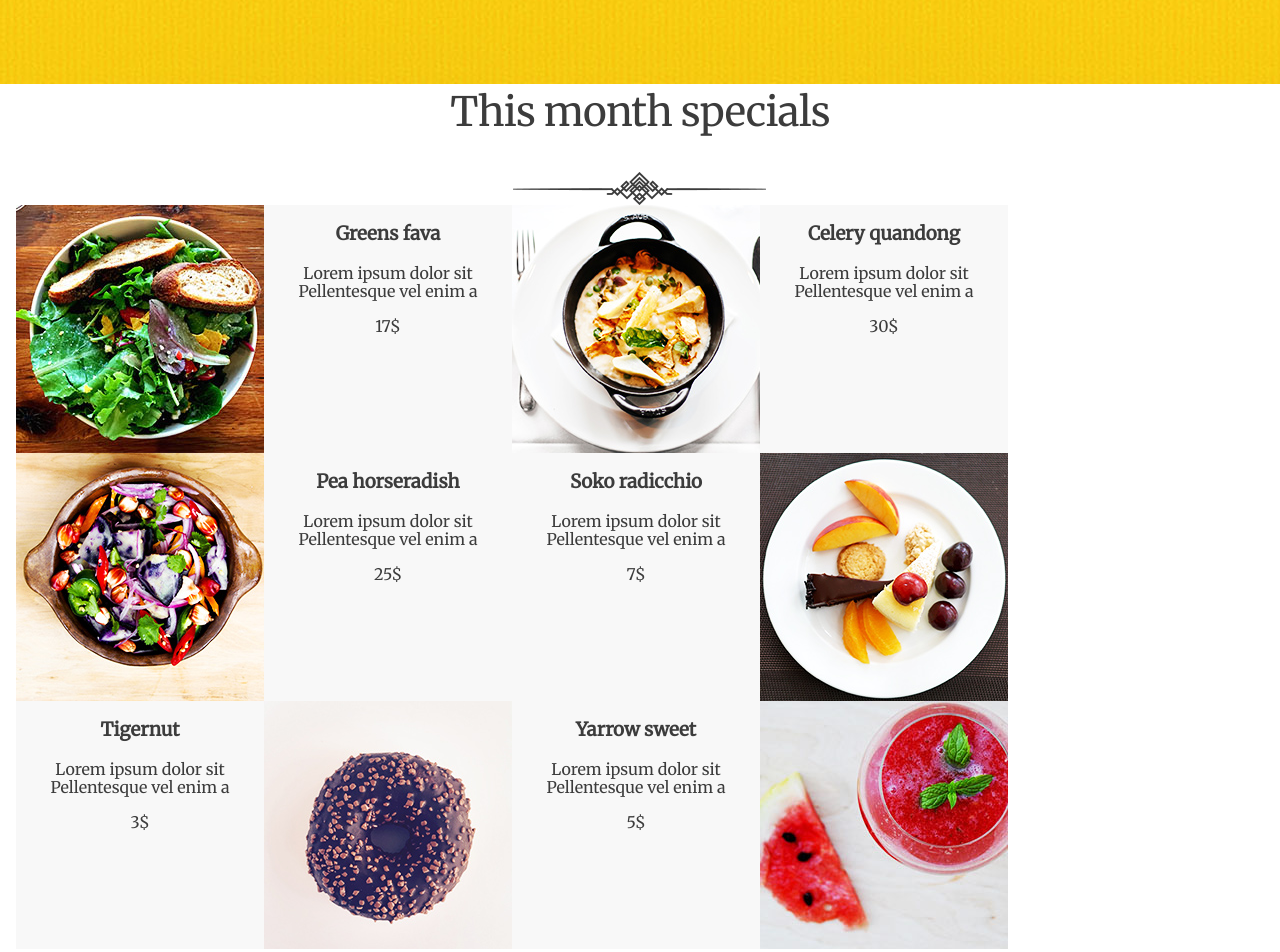
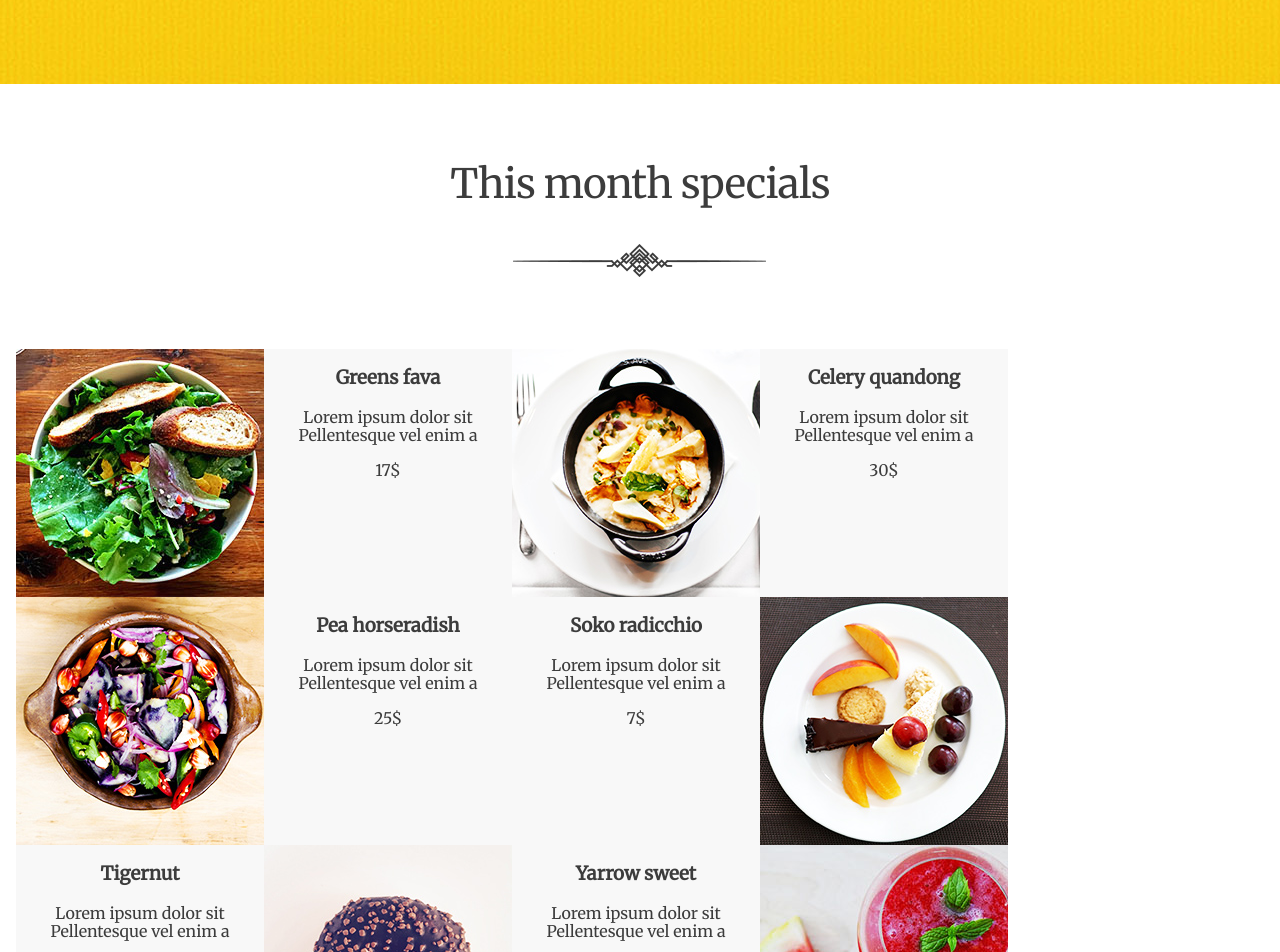
Before and after one commit to egudkov/veggie, a plain HTML site: page index.html in a window 1280 px wide. Shown: the part 1112-2064 px from the top of the page. Drawn offline with nearby package versions, Linux system fonts and the light colour scheme.

Commit message:
Heading margin adjustment

```diff
--- a/css/main.css
+++ b/css/main.css
@@ -1,3 +1,5 @@
+/* normalize.css is used */
+
 body {
   font-family: 'Merriweather', serif;
   color: #3c3c3c;
@@ -90,6 +92,7 @@ header {
 /* Heading */
 
 .heading {
+  margin: 56px 0px;
   text-align: center;
   display: flex;
   flex-direction: column;
@@ -97,7 +100,7 @@ header {
 }
 
 .heading > h1 {
-  margin: 0;
+  margin: 16px 0px;
   font-size: 40.5px;
   font-weight: 300;
   letter-spacing: -0.8px;
@@ -121,7 +124,7 @@ header {
 }
 
 .heading img {
-  margin-top: 32px;
+  margin: 16px 0px;
 }
 
 
```
